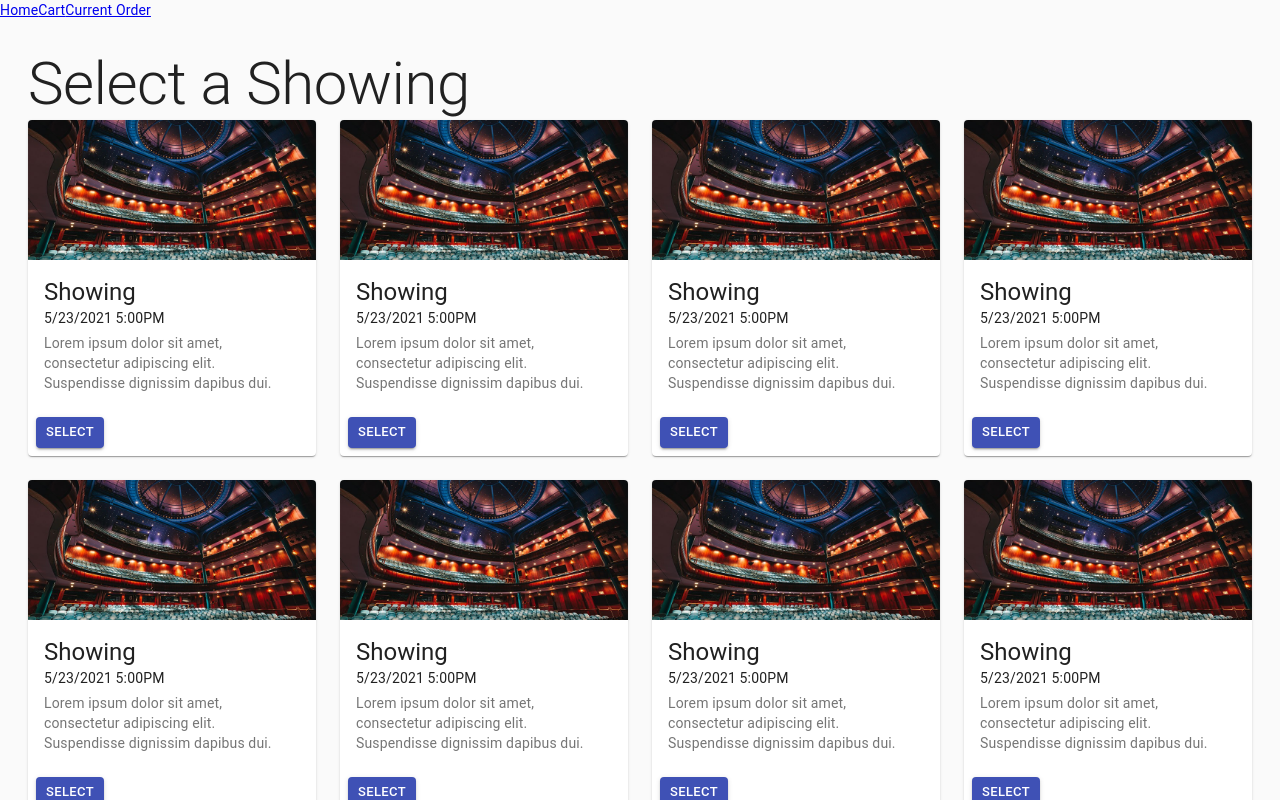
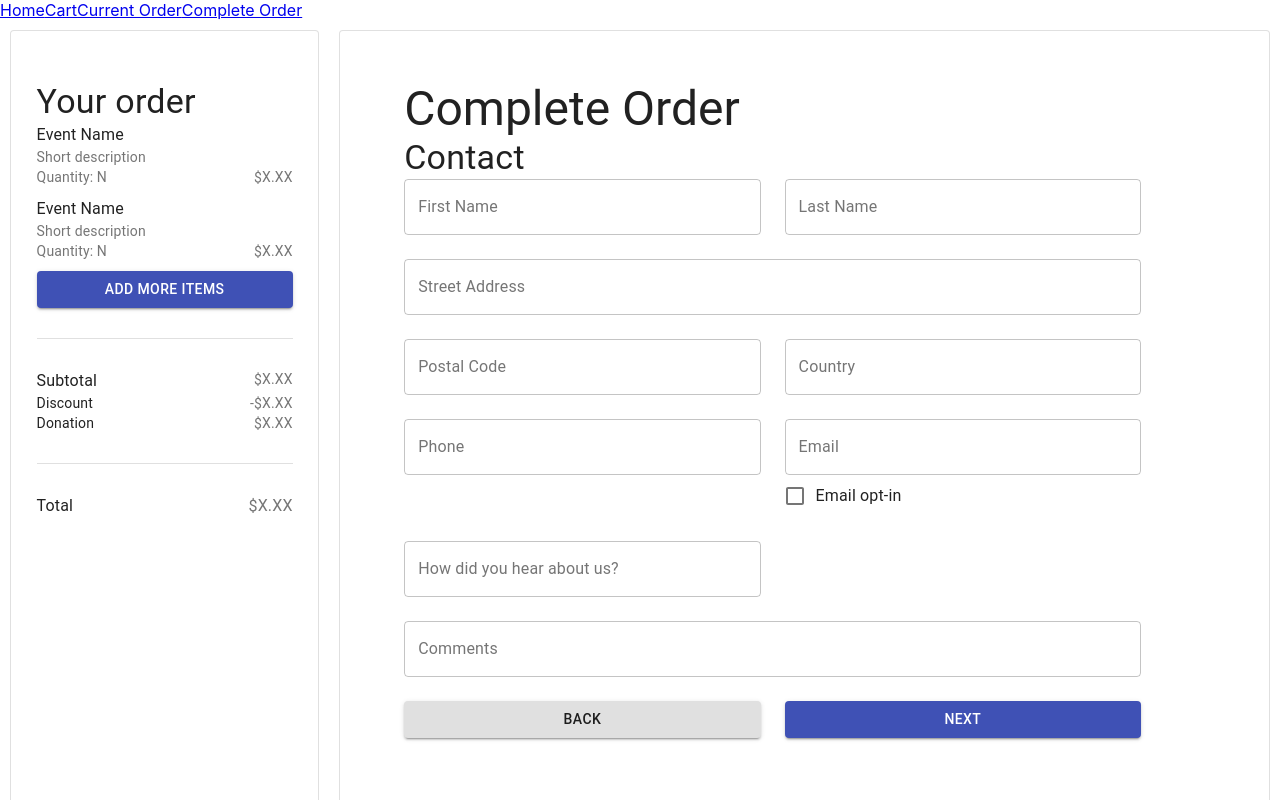
Before and after one commit to wpapsco/capstone-mockup, a React (Create React App) app: page /completeorder in a window 1280 px wide. Before the commit this address led to /. Shown: the top 800 px of the page. Built offline with nearby package versions, Linux system fonts and the light colour scheme.

Commit message:
finished basic layout for the first order completion page

```diff
--- a/src/App.tsx
+++ b/src/App.tsx
@@ -1,6 +1,7 @@
 import { useState } from "react";
 import "./App.css";
 import ShowingsPage from "./components/ShowingsPage";
+import CompleteOrder from "./components/CompleteOrder";
 import DoorList from "./components/DoorList";
 import CssBaseline from '@material-ui/core/CssBaseline';
 import Button from '@material-ui/core/Button';
@@ -23,18 +24,18 @@ function App() {
     return (
         <Router>
             <Navbar />
-            <div id="maincontainer">
                 <Switch>
                     <Route
                         exact
-                        path="/"
-                    >
+                        path="/">
+                    <div id="maincontainer">
                         <CssBaseline />
                         {!doorList && showings}
                         {doorList && [
                             <DoorList />,
                             <Button variant="contained" color="primary" onClick={() => setDoorList(false)}>Back</Button>
                         ]}
+                    </div>
                     </Route>
                     <Route path="/order">
                         <EditOrderPage />
@@ -42,9 +43,11 @@ function App() {
                     <Route path="/cart">
                         <Cart />
                     </Route>
+                    <Route path="/completeorder">
+                        <CompleteOrder />
+                    </Route>
                     <Redirect to="/" />
                 </Switch>
-            </div>
         </Router>
     );
 }
--- a/src/app/Navbar.tsx
+++ b/src/app/Navbar.tsx
@@ -6,6 +6,7 @@ export default function Navbar()  {
             <NavLink activeClassName="active" to='/'>Home</NavLink>
             <NavLink to='/cart'>Cart</NavLink>
             <NavLink to='/order'>Current Order</NavLink>
+            <NavLink to='/completeorder'>Complete Order</NavLink>
         </nav>
     )
 }
--- /dev/null
+++ b/src/components/CompleteOrder.tsx
@@ -0,0 +1,90 @@
+import Paper from '@material-ui/core/Paper';
+import Typography from '@material-ui/core/Typography';
+import Button from '@material-ui/core/Button';
+import Divider from '@material-ui/core/Divider';
+import TextField from '@material-ui/core/TextField';
+import Grid from '@material-ui/core/Grid';
+import Checkbox from '@material-ui/core/Checkbox';
+import FormControlLabel from '@material-ui/core/FormControlLabel';
+
+export default function CompleteOrder() {
+    return <div style={{display: "flex", height: "100vh", width: "100%"}}>
+        <Paper style={{minWidth: "20%", flexGrow: 2, height: "100%", margin: "10px", paddingLeft: "2%", paddingRight: "2%", paddingTop: "50px"}} variant="outlined">
+            <Typography variant="h4">Your order</Typography>
+            <CartItem/>
+            <CartItem/>
+            <Button color="primary" variant="contained" style={{width: "100%"}}>Add more items</Button>
+            <Divider style={{marginBottom: "30px", marginTop: "30px"}}/>
+            <div style={{display: "flex", justifyContent: "space-between"}}>
+                <Typography variant="body1">Subtotal</Typography>
+                <Typography variant="body2" color="textSecondary">$X.XX</Typography>
+            </div>
+            <div style={{display: "flex", justifyContent: "space-between"}}>
+                <Typography variant="body2">Discount</Typography>
+                <Typography variant="body2" color="textSecondary">-$X.XX</Typography>
+            </div>
+            <div style={{display: "flex", justifyContent: "space-between"}}>
+                <Typography variant="body2">Donation</Typography>
+                <Typography variant="body2" color="textSecondary">$X.XX</Typography>
+            </div>
+            <Divider style={{marginBottom: "30px", marginTop: "30px"}}/>
+            <div style={{display: "flex", justifyContent: "space-between"}}>
+                <Typography variant="body1">Total</Typography>
+                <Typography variant="body1" color="textSecondary">$X.XX</Typography>
+            </div>
+        </Paper>
+        <Paper style={{flexGrow: 8, height: "100%", margin: "10px", paddingLeft: "5%", paddingTop: "50px", paddingRight: "10%"}} variant="outlined">
+            <Typography variant="h3">Complete Order</Typography>
+            <Typography variant="h4">Contact</Typography>
+            <form>
+                {true && <Grid container spacing={3}>
+                    <Grid item xs={6}>
+                        <TextField id="first-name" label="First Name" variant="outlined" fullWidth/>
+                    </Grid>
+                    <Grid item xs={6}>
+                        <TextField id="last-name" label="Last Name" variant="outlined" fullWidth/>
+                    </Grid>
+                    <Grid item xs={12}>
+                        <TextField id="street-address" label="Street Address" variant="outlined" fullWidth/>
+                    </Grid>
+                    <Grid item xs={6}>
+                        <TextField id="postal-code" label="Postal Code" variant="outlined" fullWidth/>
+                    </Grid>
+                    <Grid item xs={6}>
+                        <TextField id="country" label="Country" variant="outlined" fullWidth/>
+                    </Grid>
+                    <Grid item xs={6}>
+                        <TextField id="phone" label="Phone" variant="outlined" fullWidth/>
+                    </Grid>
+                    <Grid item xs={6}>
+                        <TextField id="email" label="Email" variant="outlined" fullWidth/>
+                        <FormControlLabel control={<Checkbox />} label="Email opt-in"/>
+                    </Grid>
+                    <Grid item xs={6}>
+                        <TextField id="visit-source" label="How did you hear about us?" variant="outlined" fullWidth/>
+                    </Grid>
+                    <Grid item xs={12}>
+                        <TextField id="comments" label="Comments" variant="outlined" fullWidth multiline/>
+                    </Grid>
+                    <Grid item xs={6}>
+                        <Button variant="contained" style={{width: "100%"}}>Back</Button>
+                    </Grid>
+                    <Grid item xs={6}>
+                        <Button variant="contained" color="primary" style={{width: "100%"}}>Next</Button>
+                    </Grid>
+                </Grid>}
+            </form>
+        </Paper>
+    </div>
+}
+
+function CartItem() {
+    return <div style={{paddingBottom: "10px"}}>
+        <Typography variant="body1" color="textPrimary">Event Name</Typography>
+        <Typography variant="body2" color="textSecondary">Short description</Typography>
+        <div style={{display: "flex", justifyContent: "space-between"}}>
+            <Typography variant="body2" color="textSecondary">Quantity: N</Typography>
+            <Typography variant="body2" color="textSecondary">$X.XX</Typography>
+        </div>
+    </div>
+}
--- a/src/features/cart/cartSlice.ts
+++ b/src/features/cart/cartSlice.ts
@@ -16,6 +16,8 @@ export interface CartItem<T extends Ticket | Donation | Discount> {
     id: string,
     type: CartItemType,
     data: T,
+    // TODO: add price to here instead of in the data variable
+    // also other stuff that might be shared between cart items like name, description, etc etc
 }
 
 // TODO: define interface for Play/Event
```
Also changed, not shown: 2 other files (tests, documents, lock files or other folders).
